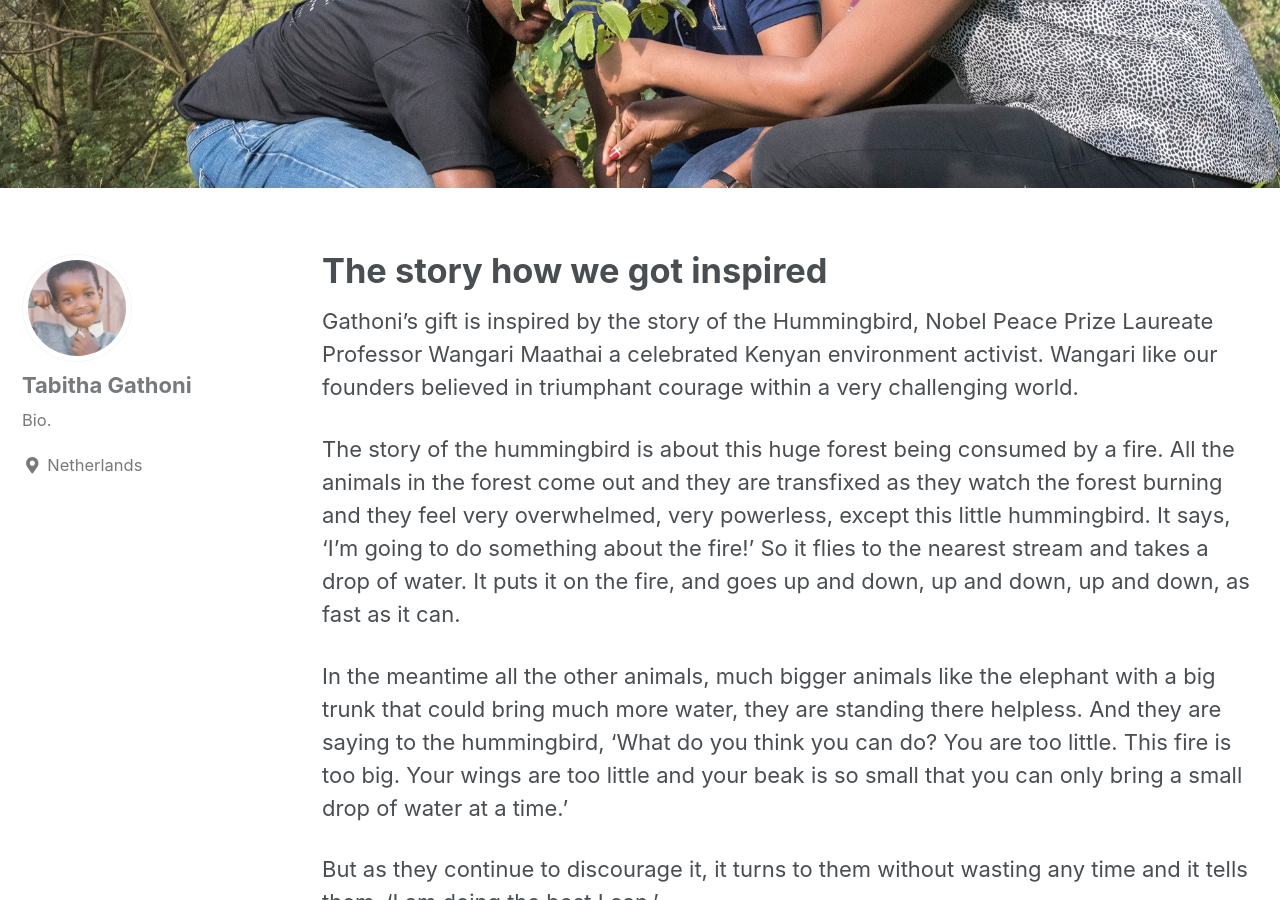
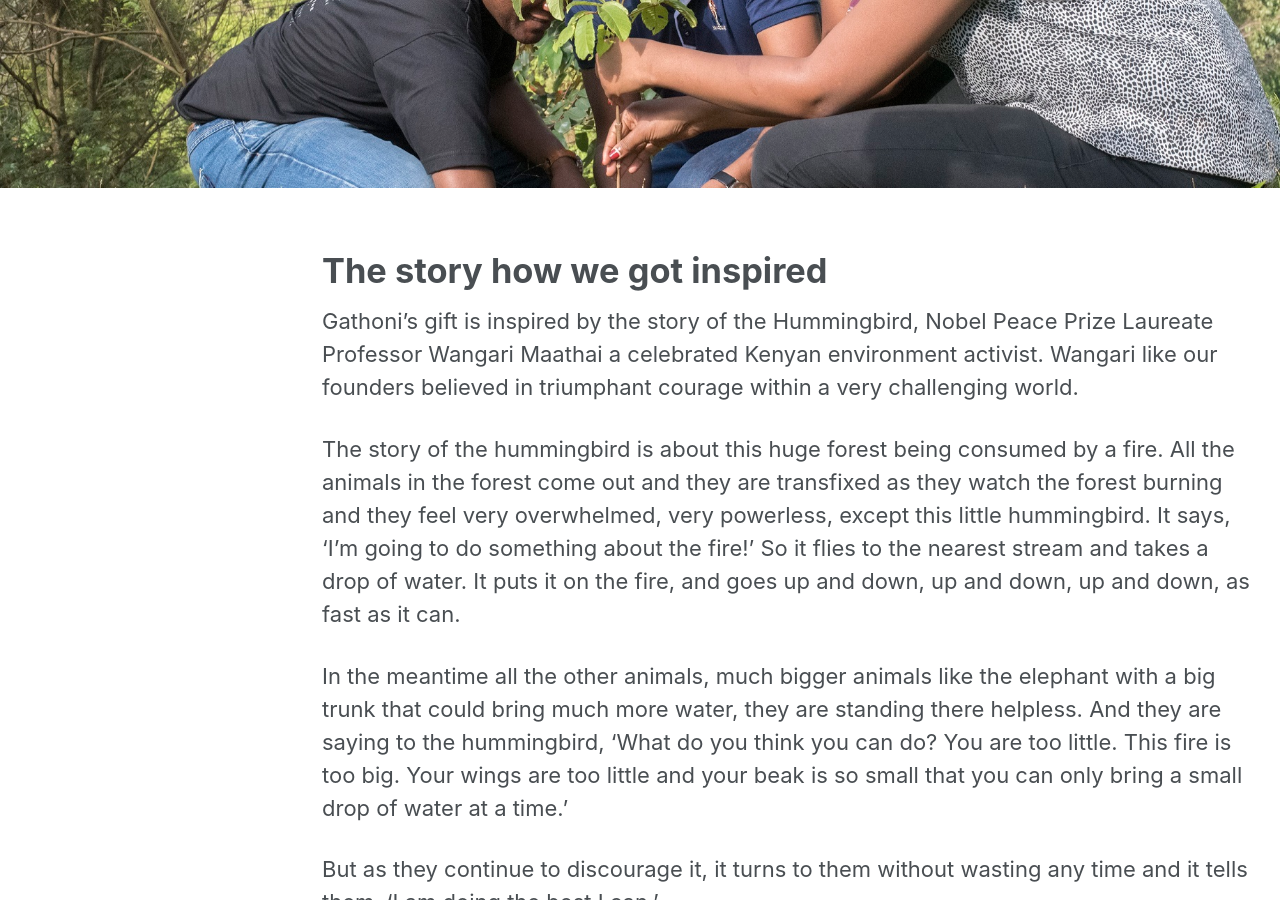
Before and after one commit to gathonisgift/gathonisgift.github.io, a Jekyll site: the page built from _pages/about.md, in a window 1280 px wide and 900 px high, scrolled down 430 px. Built offline with Jekyll 4.4.1, drawn with Linux system fonts in a browser that asks for light colours; cached includes are drawn as plain includes; nearby versions of some CDN libraries; some of the changed lines change nothing that is shown.

Commit message:
Revert "Update _config.yml"
This reverts commit ae266a3f4c5a596682b7fcc94a8d74dbab3d4f96.

```diff
--- a/_config.yml
+++ b/_config.yml
@@ -101,36 +101,10 @@
 
 # Site Author
 author:
-  name             : "Penninah Gathoni"
+  name             : "Gathoni"
   avatar           : "/images/profile.jpg"
-  bio              : "Bio."
+  bio              : "I am an amazing person."
   location         : "Kenya"
-  email            :
-  links:
-    - label: "Email"
-      icon: "fas fa-fw fa-envelope-square"
-      # url: mailto:your.name@email.com
-    - label: "Website"
-      icon: "fas fa-fw fa-link"
-      # url: "https://your-website.com"
-    - label: "Twitter"
-      icon: "fab fa-fw fa-twitter-square"
-      # url: "https://twitter.com/"
-    - label: "Facebook"
-      icon: "fab fa-fw fa-facebook-square"
-      # url: "https://facebook.com/"
-    - label: "GitHub"
-      icon: "fab fa-fw fa-github"
-      # url: "https://github.com/"
-    - label: "Instagram"
-      icon: "fab fa-fw fa-instagram"
-      # url: "https://instagram.com/"
-
-author:
-  name             : "Tabitha Gathoni"
-  avatar           : "/images/profile.jpg"
-  bio              : "Bio."
-  location         : "Netherlands"
   email            :
   links:
     - label: "Email"
@@ -321,4 +295,4 @@
       type: pages
     values:
       layout: single
-      author_profile: true
+      author_profile: false
```
